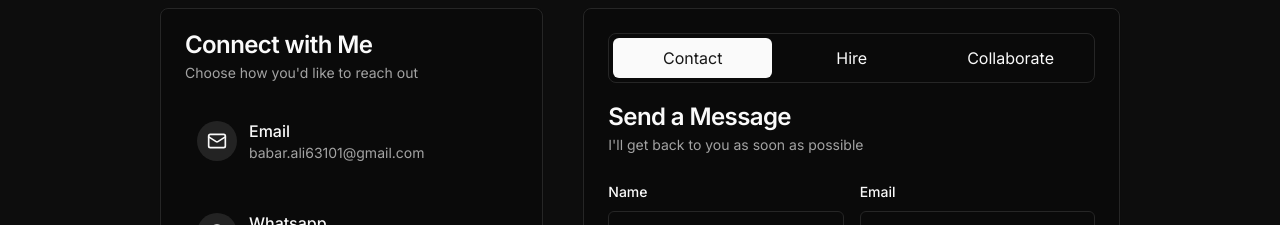
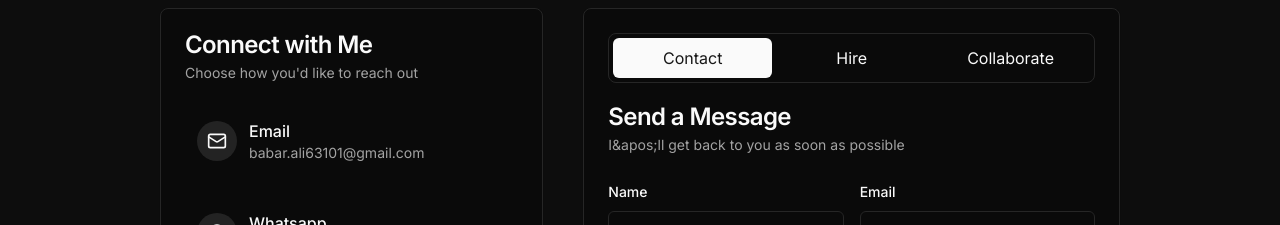
Before and after one commit to BraWler66/Portfolio-Babar, a Next.js app: page / in a window 1280 px wide. Shown: the part 5820-6045 px from the top of the page. Built offline with nearby package versions, Linux system fonts and the light colour scheme.

Commit message:
Fix unescaped apostrophes in CTASection

```diff
--- a/components/cta-section.tsx
+++ b/components/cta-section.tsx
@@ -77,7 +77,7 @@ export default function CTASection() {
             <h2 className="text-3xl font-bold mb-4">Get in Touch</h2>
             <p className="text-muted-foreground max-w-2xl mx-auto">
               Have a project idea, collaboration opportunity, or just want to chat about AI and emerging technologies?
-              I'm always open to connecting with fellow researchers, developers, and creators.
+              I&apos;m always open to connecting with fellow researchers, developers, and creators.
             </p>
           </div>
 
@@ -86,10 +86,9 @@ export default function CTASection() {
               <Card className="h-full bg-card/70 backdrop-blur">
                 <CardHeader>
                   <CardTitle>Connect with Me</CardTitle>
-                  <CardDescription>Choose how you'd like to reach out</CardDescription>
+                  <CardDescription>Choose how you&apos;d like to reach out</CardDescription>
                 </CardHeader>
                 <CardContent className="space-y-6">
-                  {/* Contact Options */}
                   <a
                     href="mailto:pratikkale7661@gmail.com"
                     className="flex items-center gap-3 p-3 rounded-lg transition-colors hover:bg-accent"
@@ -172,10 +171,10 @@ export default function CTASection() {
                   <CardTitle>
                     {activeTab === "contact" && "Send a Message"}
                     {activeTab === "hire" && "Work with Me"}
-                    {activeTab === "collaborate" && "Let's Build Together"}
+                    {activeTab === "collaborate" && "Let&apos;s Build Together"}
                   </CardTitle>
                   <CardDescription>
-                    {activeTab === "contact" && "I'll get back to you as soon as possible"}
+                    {activeTab === "contact" && "I&apos;ll get back to you as soon as possible"}
                     {activeTab === "hire" && "Tell me about your project or position"}
                     {activeTab === "collaborate" && "Share your idea and how we can collaborate"}
                   </CardDescription>
```
